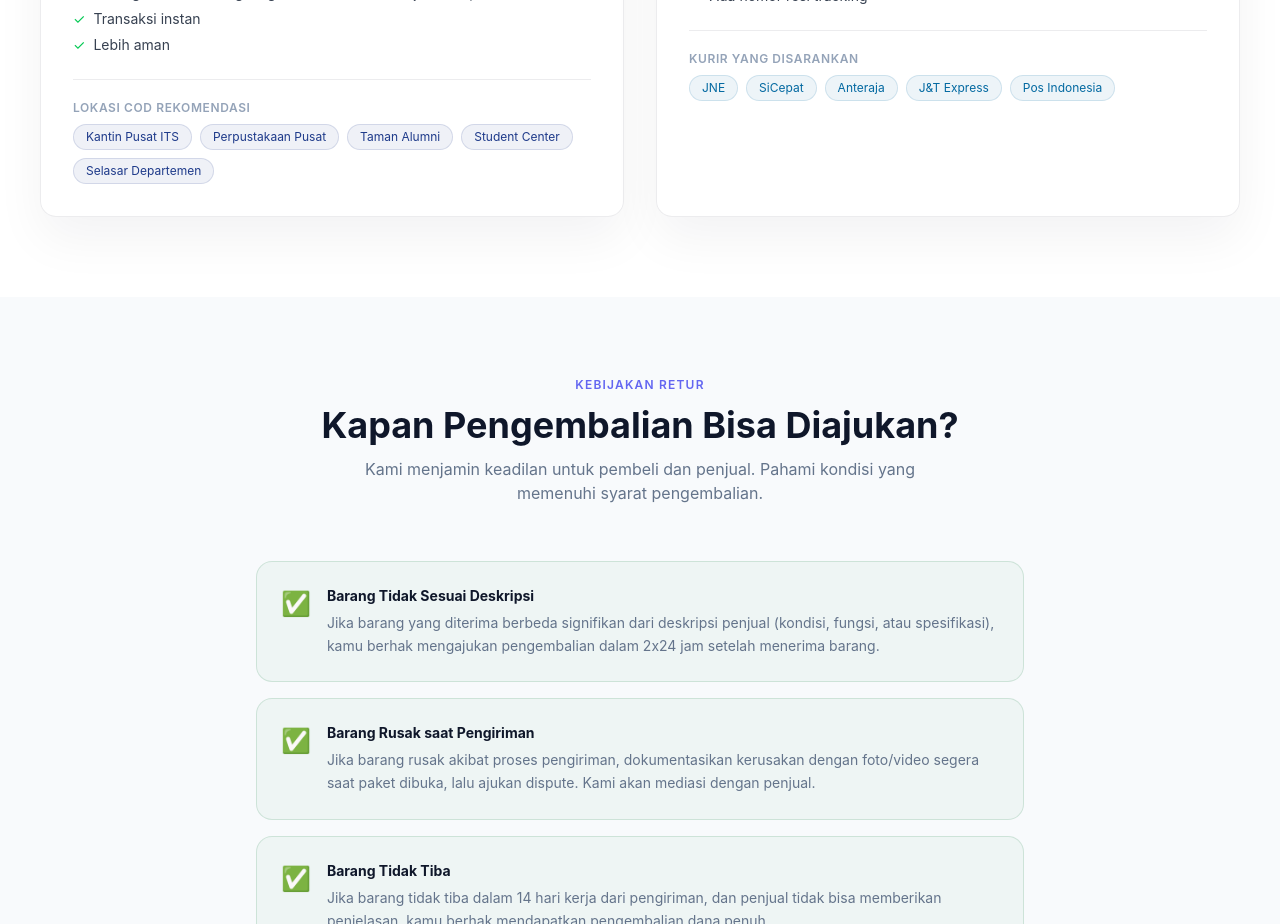
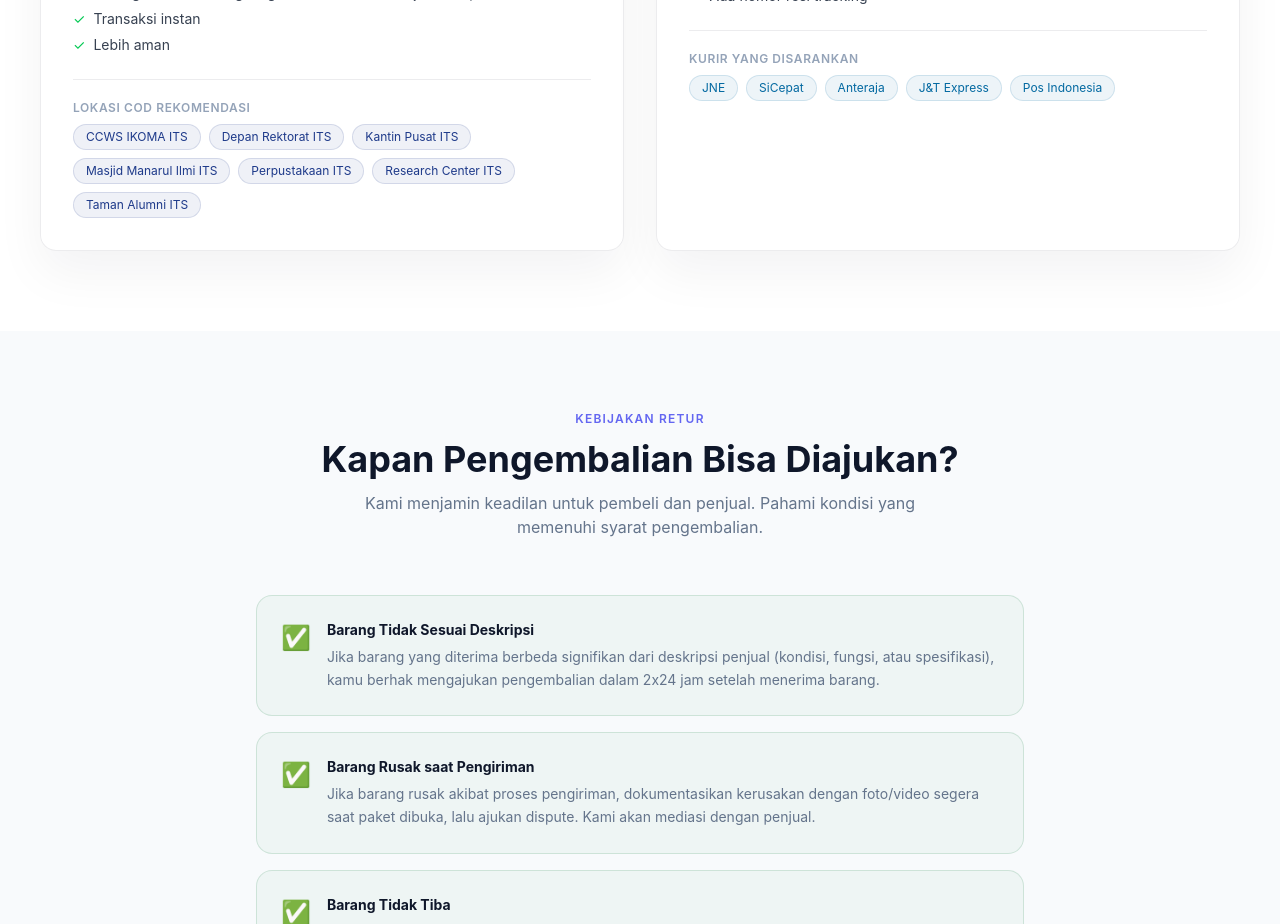
Before and after one commit to MIqbalBY/VivaThrift, a Nuxt app: page /shipping-policy in a window 1280 px wide. Shown: the part 1100-2024 px from the top of the page. Built offline with nearby package versions, Linux system fonts and the light colour scheme; no server answers; the database is empty.

Commit message:
feat(cod): sync meetup locations and add new campus spots
- add Perpustakaan ITS and CCWS IKOMA ITS
- sort meetup locations alphabetically
- share meetup location data across checkout and policy pages
- align FAQ, About, and order labels with checkout locations

```diff
--- /dev/null
+++ b/app/data/meetupLocations.ts
@@ -0,0 +1,30 @@
+export const CHECKOUT_MEETUP_LOCATIONS = [
+  { id: 'aula_asrama', label: 'Aula Asrama ITS' },
+  { id: 'ccws_ikoma', label: 'CCWS IKOMA ITS' },
+  { id: 'rektorat', label: 'Depan Rektorat ITS' },
+  { id: 'gedung_robotika', label: 'Gedung Robotika ITS' },
+  { id: 'kantin_pusat', label: 'Kantin Pusat ITS' },
+  { id: 'masjid_manarul', label: 'Masjid Manarul Ilmi ITS' },
+  { id: 'perpustakaan_its', label: 'Perpustakaan ITS' },
+  { id: 'research_center', label: 'Research Center ITS' },
+  { id: 'taman_alumni', label: 'Taman Alumni ITS' },
+  { id: 'taman_infinits', label: 'Taman Infinits' },
+  { id: 'tower_1', label: 'Tower 1 ITS' },
+  { id: 'tower_2', label: 'Tower 2 ITS' },
+  { id: 'tower_3', label: 'Tower 3 ITS' },
+] as const
+
+export const CHECKOUT_MEETUP_LOCATIONS_WITH_OTHER = [
+  ...CHECKOUT_MEETUP_LOCATIONS,
+  { id: 'other', label: '✏️ Lainnya (isi manual)' },
+] as const
+
+export const RECOMMENDED_COD_LOCATIONS = [
+  'CCWS IKOMA ITS',
+  'Depan Rektorat ITS',
+  'Kantin Pusat ITS',
+  'Masjid Manarul Ilmi ITS',
+  'Perpustakaan ITS',
+  'Research Center ITS',
+  'Taman Alumni ITS',
+] as const
--- a/app/pages/about.vue
+++ b/app/pages/about.vue
@@ -35,7 +35,7 @@ const values = [
     num: '02',
     emoji: '🤝',
     title: 'COD Kampus atau Kirim Kurir',
-    desc: 'Mager keluar kosan di Keputih atau Gebang? Pilih kirim kurir. Mau sekalian nongkrong nunggu kelas? COD di Kantin Pusat, Perpus, atau selasar departemen. Super fleksibel.',
+    desc: 'Mager keluar kosan di Keputih atau Gebang? Pilih kirim kurir. Mau sekalian nongkrong nunggu kelas? COD di Kantin Pusat ITS, Depan Rektorat ITS, atau Research Center ITS. Super fleksibel.',
     accent: '#0369a1',
     bg: 'rgba(3,105,161,0.06)',
     border: 'rgba(3,105,161,0.14)',
@@ -77,7 +77,7 @@ const values = [
     </HelpCenterHero>
 
     <section class="vt-stats-band relative" :ref="reveal">
-      <div class="max-w-7xl mx-auto px-6 md:px-10 mt-4 md:mt-6 relative z-10">
+      <div class="max-w-7xl mx-auto px-6 md:px-10 -mt-5 md:-mt-7 relative z-10">
         <div class="vt-stats-shell grid grid-cols-2 md:grid-cols-4 rounded-[2rem] overflow-hidden">
           <div
             v-for="(s, i) in stats"
@@ -273,10 +273,10 @@ const values = [
 
 <style scoped>
 .vt-stats-band {
-  background: #ffffff;
+  background: transparent;
 }
 .dark .vt-stats-band {
-  background: #0f172a;
+  background: transparent;
 }
 .vt-stats-shell {
   background: linear-gradient(180deg, rgba(255,255,255,0.96), rgba(248,250,252,0.96));
--- a/app/pages/cart/checkout.vue
+++ b/app/pages/cart/checkout.vue
@@ -1,6 +1,7 @@
 <script setup lang="ts">
 definePageMeta({ middleware: 'auth' })
 useSeoMeta({ title: 'Checkout Keranjang — VivaThrift' })
+import { CHECKOUT_MEETUP_LOCATIONS_WITH_OTHER } from '~/data/meetupLocations'
 
 const { isDark } = useDarkMode()
 const runtimeConfig = useRuntimeConfig()
@@ -16,20 +17,11 @@ const existingPaymentUrl = ref('')
 const canRegenerateInvoice = ref(false)
 
 // ── Shipping state ──────────────────────────────────────────────────────────
-const MEETUP_LOCATIONS = [
-  { id: 'aula_asrama',     label: 'Aula Asrama ITS' },
-  { id: 'rektorat',        label: 'Depan Rektorat ITS' },
-  { id: 'gedung_robotika', label: 'Gedung Robotika ITS' },
-  { id: 'kantin_pusat',    label: 'Kantin Pusat ITS' },
-  { id: 'masjid_manarul',  label: 'Masjid Manarul Ilmi ITS' },
-  { id: 'research_center', label: 'Research Center ITS' },
-  { id: 'taman_alumni',    label: 'Taman Alumni ITS' },
-  { id: 'taman_infinits',  label: 'Taman Infinits' },
-  { id: 'tower_1',         label: 'Tower 1 ITS' },
-  { id: 'tower_2',         label: 'Tower 2 ITS' },
-  { id: 'tower_3',         label: 'Tower 3 ITS' },
-  { id: 'other',           label: 'Lainnya' },
-] as const
+const MEETUP_LOCATIONS = CHECKOUT_MEETUP_LOCATIONS_WITH_OTHER.map((location) =>
+  location.id === 'other'
+    ? { ...location, label: 'Lainnya' }
+    : location
+)
 
 const shippingMethod  = ref<'cod' | 'shipping'>('cod')
 const paymentChannel  = ref<string>('qris')
--- a/app/pages/checkout.vue
+++ b/app/pages/checkout.vue
@@ -1,4 +1,6 @@
 <script setup lang="ts">
+import { CHECKOUT_MEETUP_LOCATIONS_WITH_OTHER } from '~/data/meetupLocations'
+
 definePageMeta({ middleware: 'auth' })
 
 const route       = useRoute()
@@ -33,20 +35,7 @@ const selectedRate         = ref<any | null>(null)
 const ratesLoading         = ref(false)
 const ratesErr             = ref('')
 
-const MEETUP_LOCATIONS = [
-  { id: 'aula_asrama',     label: 'Aula Asrama ITS' },
-  { id: 'gedung_robotika', label: 'Gedung Robotika ITS' },
-  { id: 'kantin_pusat',    label: 'Kantin Pusat ITS' },
-  { id: 'masjid_manarul',  label: 'Masjid Manarul Ilmi ITS' },
-  { id: 'rektorat',        label: 'Rektorat ITS' },
-  { id: 'research_center', label: 'Research Center ITS' },
-  { id: 'taman_alumni',    label: 'Taman Alumni ITS' },
-  { id: 'taman_infinits',  label: 'Taman Infinits' },
-  { id: 'tower_1',         label: 'Tower 1 ITS' },
-  { id: 'tower_2',         label: 'Tower 2 ITS' },
-  { id: 'tower_3',         label: 'Tower 3 ITS' },
-  { id: 'other',           label: '✏️ Lainnya (isi manual)' },
-] as const
+const MEETUP_LOCATIONS = CHECKOUT_MEETUP_LOCATIONS_WITH_OTHER
 
 // ── Buyer shipping address (always fresh, no SSR cache) ──────────────────────
 const { data: addrData } = await useAsyncData('buyer-address', async () => {
--- a/app/pages/faq.vue
+++ b/app/pages/faq.vue
@@ -83,7 +83,7 @@ const faqs = [
   { id: 8, category: 'transaksi', q: 'Apa saja metode pembayaran yang tersedia?', a: 'VivaThrift menggunakan Xendit sebagai payment gateway resmi. Setelah checkout, kamu diarahkan ke halaman pembayaran Xendit yang mendukung Virtual Account, QRIS, serta e-wallet seperti OVO, DANA, GoPay, dan ShopeePay. Pembayaran dikonfirmasi otomatis dan dana ditahan hingga barang diterima.' },
   { id: 9, category: 'transaksi', q: 'Bagaimana jika saya sudah bayar tapi penjual tidak merespons?', a: 'Jika penjual tidak merespons dalam 48 jam setelah pembayaran, kamu bisa mengajukan sengketa melalui halaman Pesananku. Tim kami akan mediasi dan memastikan dana tetap aman sampai ada penyelesaian.' },
   { id: 10, category: 'pengiriman', q: 'Apa itu COD kampus?', a: 'COD kampus di VivaThrift bukan bayar tunai saat ketemu. Alurnya: bayar dulu via Xendit, janjian meetup dengan penjual di area ITS, lalu tunjukkan kode OTP saat bertemu sebagai konfirmasi serah-terima barang. Tidak ada ongkos kirim.' },
-  { id: 11, category: 'pengiriman', q: 'Di mana saja lokasi COD yang disarankan?', a: 'Lokasi COD rekomendasi kami: Kantin Pusat ITS, Taman Alumni, Research Center, Masjid Manarul Ilmi, atau area ramai lain dalam kampus ITS. Hindari lokasi sepi dan pilih jam aktif kampus.' },
+  { id: 11, category: 'pengiriman', q: 'Di mana saja lokasi COD yang disarankan?', a: 'Lokasi COD rekomendasi kami: Kantin Pusat ITS, Depan Rektorat ITS, Research Center ITS, Masjid Manarul Ilmi ITS, dan Taman Alumni ITS. Pilih area ramai dalam kampus dan sesuaikan dengan opsi meetup yang tersedia saat checkout.' },
   { id: 12, category: 'pengiriman', q: 'Apakah tersedia pengiriman via kurir?', a: 'Ya. Penjual dan pembeli bisa menyepakati pengiriman via kurir seperti JNE, SiCepat, Anteraja, J&T, atau Pos Indonesia. Ongkos kirim ditanggung pembeli kecuali ada kesepakatan lain.' },
   { id: 13, category: 'keamanan', q: 'Bagaimana VivaThrift menjaga keamanan transaksi?', a: 'Setiap pengguna wajib terverifikasi dengan email ITS aktif. Pembayaran diproses melalui Xendit, ada OTP untuk serah-terima COD, fitur dispute untuk sengketa, dan seluruh komunikasi tersimpan di dalam platform.' },
   { id: 14, category: 'keamanan', q: 'Apa yang harus dilakukan jika saya menemukan penipuan?', a: 'Segera ajukan dispute melalui halaman Pesananku dan laporkan ke tim kami lewat halaman Kontak. Sertakan screenshot chat, bukti pembayaran, serta dokumentasi barang agar proses investigasi lebih cepat.' },
--- a/app/pages/orders.vue
+++ b/app/pages/orders.vue
@@ -100,10 +100,12 @@ const meetupOtpInputs = ref<Record<string, string>>({})
 
 const MEETUP_LOCATION_LABELS: Record<string, string> = {
   aula_asrama:     'Aula Asrama ITS',
+  ccws_ikoma:      'CCWS IKOMA ITS',
   rektorat:        'Depan Rektorat ITS',
   gedung_robotika: 'Gedung Robotika ITS',
   kantin_pusat:    'Kantin Pusat ITS',
   masjid_manarul:  'Masjid Manarul Ilmi ITS',
+  perpustakaan_its: 'Perpustakaan ITS',
   research_center: 'Research Center ITS',
   taman_alumni:    'Taman Alumni ITS',
   taman_infinits:  'Taman Infinits',
--- a/app/pages/shipping-policy.vue
+++ b/app/pages/shipping-policy.vue
@@ -1,4 +1,6 @@
 <script setup lang="ts">
+import { RECOMMENDED_COD_LOCATIONS } from '~/data/meetupLocations'
+
 useSeoMeta({
   title: 'Shipping & Returns | VivaThrift',
   description: 'Informasi lengkap tentang metode pengiriman, COD kampus, dan kebijakan pengembalian barang di VivaThrift.',
@@ -15,7 +17,7 @@ const shippingMethods = [
     desc: 'Pembayaran dilakukan online via Xendit sebelum pertemuan. Lalu, janjian meetup dengan penjual di titik janjian dalam kampus ITS yang disepakati. Serah terima dikonfirmasi dengan kode OTP.',
     pros: ['Tanpa ongkos kirim', 'Barang bisa dicek langsung', 'Transaksi instan', 'Lebih aman'],
     cons: ['Harus janjian dulu', 'Terbatas jam kampus'],
-    locations: ['Kantin Pusat ITS', 'Perpustakaan Pusat', 'Taman Alumni', 'Student Center', 'Selasar Departemen'],
+    locations: [...RECOMMENDED_COD_LOCATIONS],
   },
   {
     icon: '📦',
```
Also changed, not shown: 1 other file (tests, documents, lock files or other folders).
